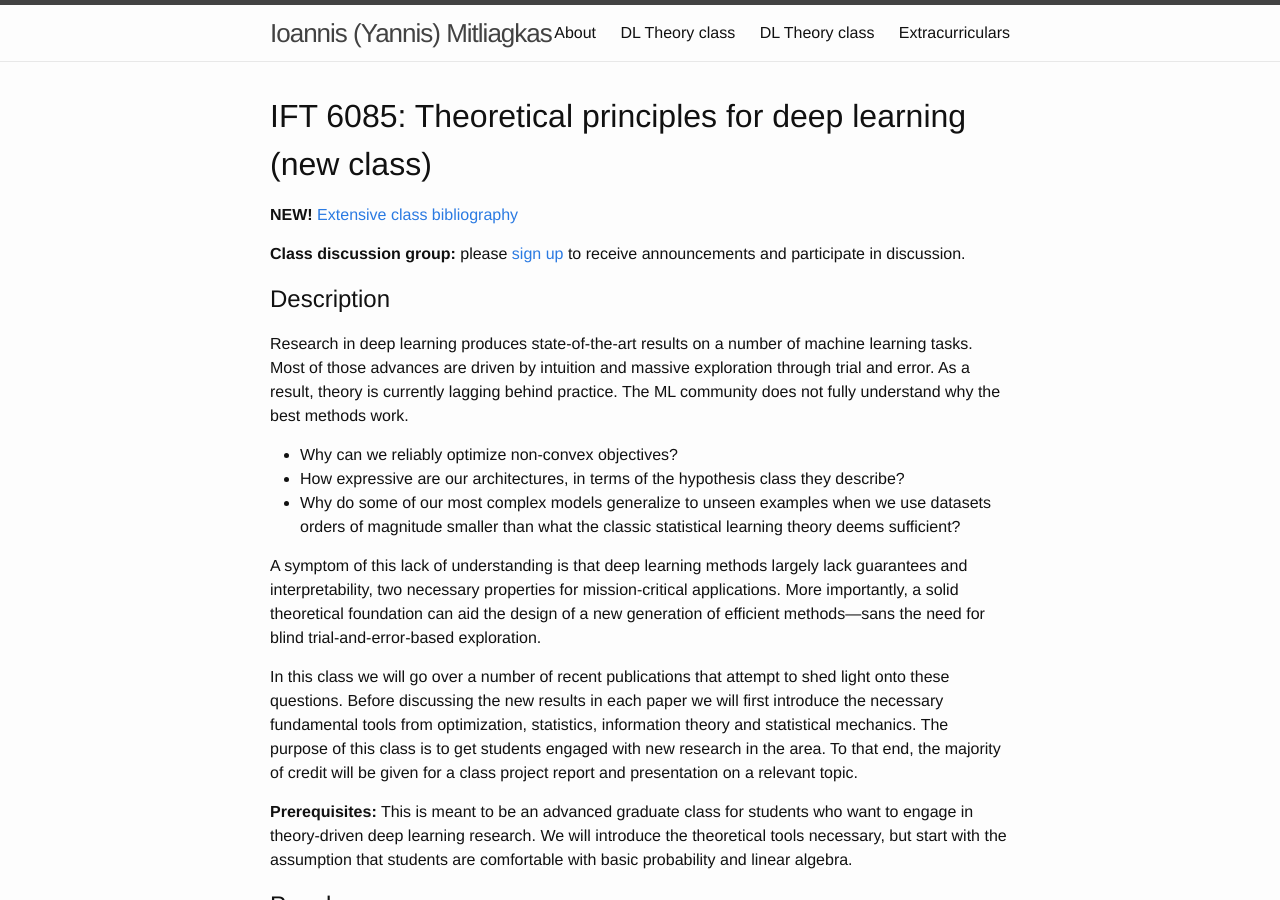
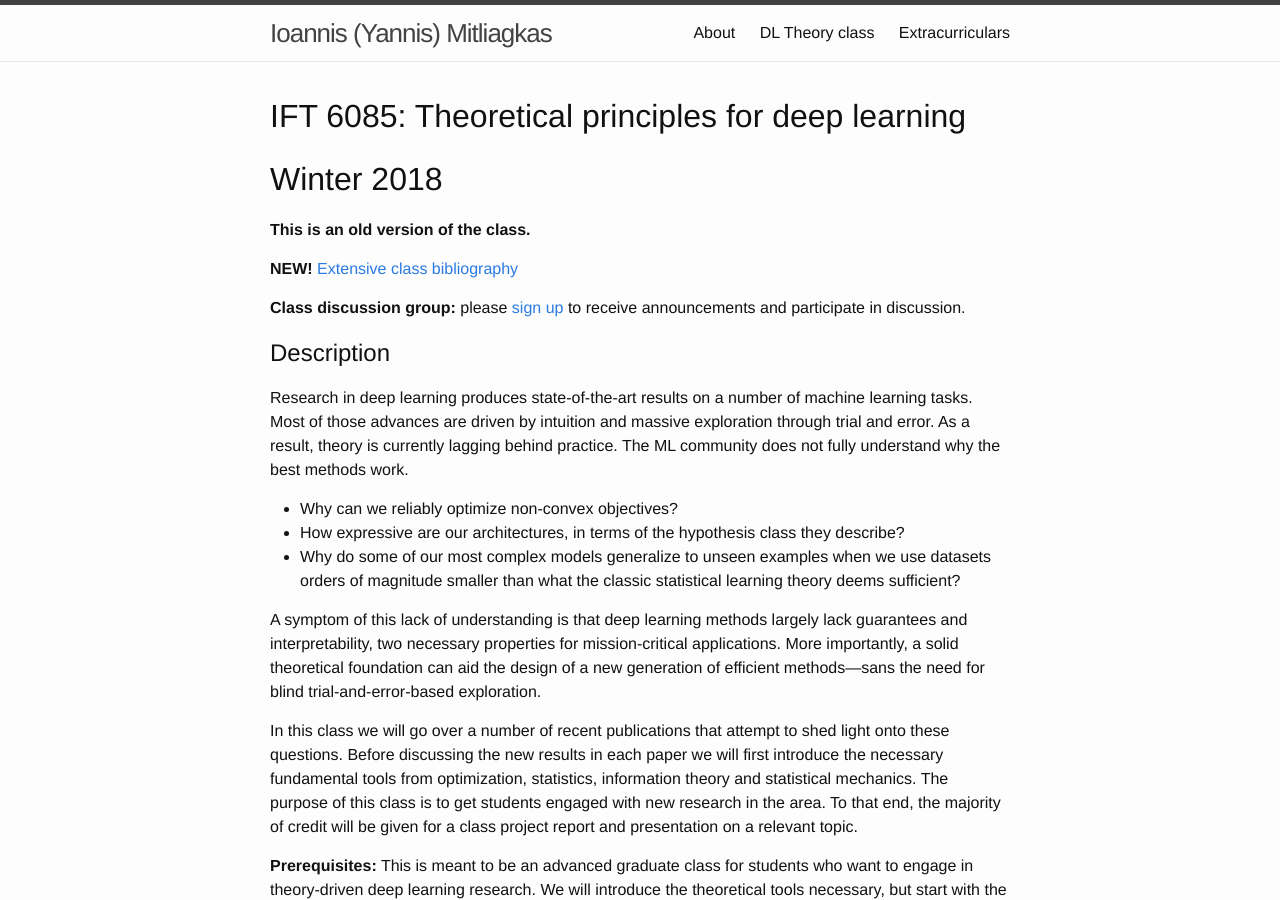
Before and after one commit to mitliagkas/mitliagkas.github.io, a Jekyll site: the page built from dl-theory-class.md, in a window 1280 px wide and 900 px high. Built offline with Jekyll 4.4.1, drawn with Linux system fonts in a browser that asks for light colours.

```diff
--- a/dl-theory-class.md
+++ b/dl-theory-class.md
@@ -1,12 +1,17 @@
 ---
 layout: default
 title: DL Theory class
-menu: main
 permalink: /ift6085-dl-theory-class/
 ---
 
-IFT 6085: Theoretical principles for deep learning (new class)
+IFT 6085: Theoretical principles for deep learning
 =========
+
+Winter 2018
+=========
+
+
+**This is an old version of the class.**
 
 **NEW!**  [Extensive class bibliography](/ift6085-papers)
 
```
Also changed, not shown: dl-theory-class-2019.md (+2 -2 lines), 1 other file.
